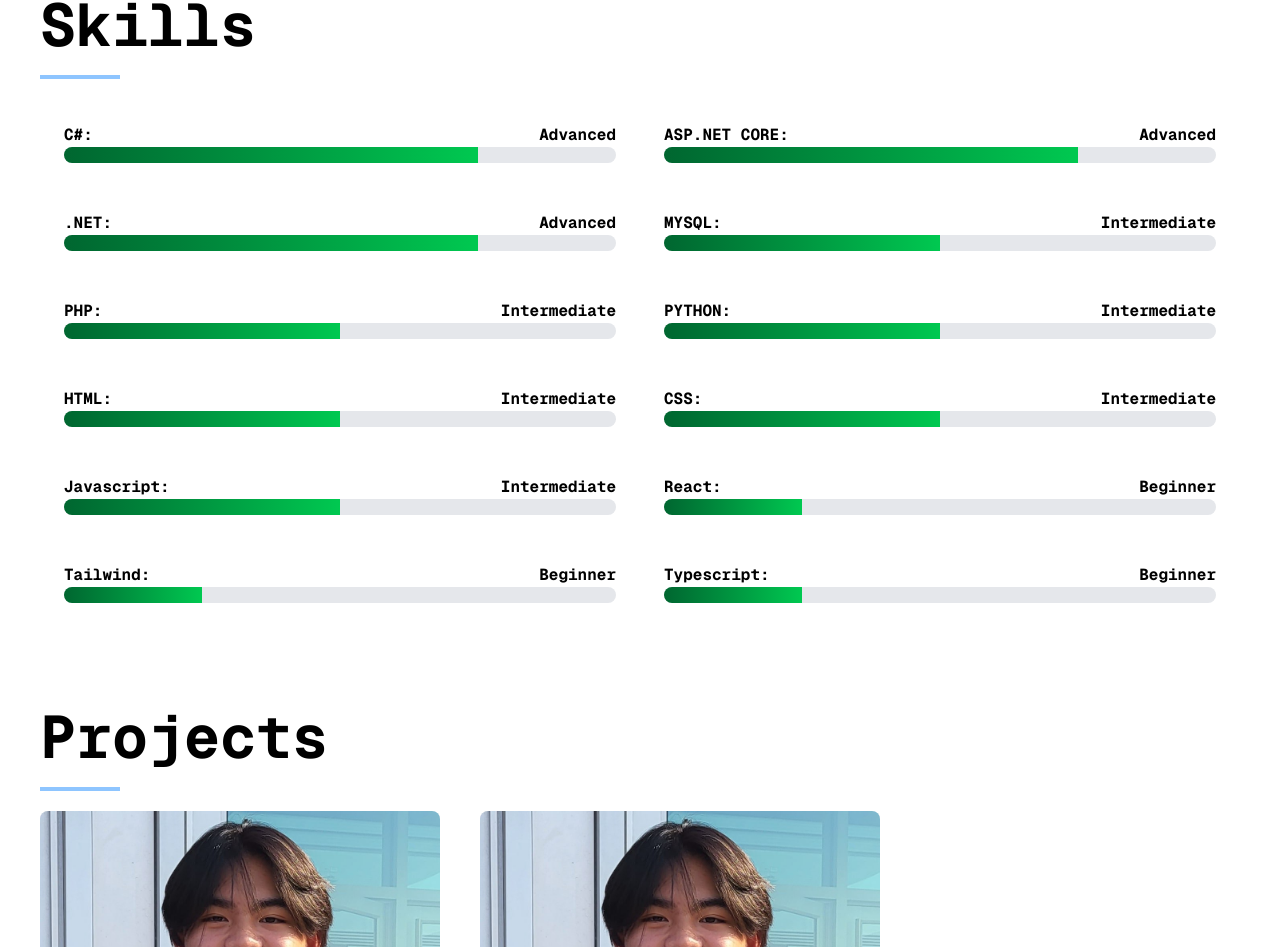
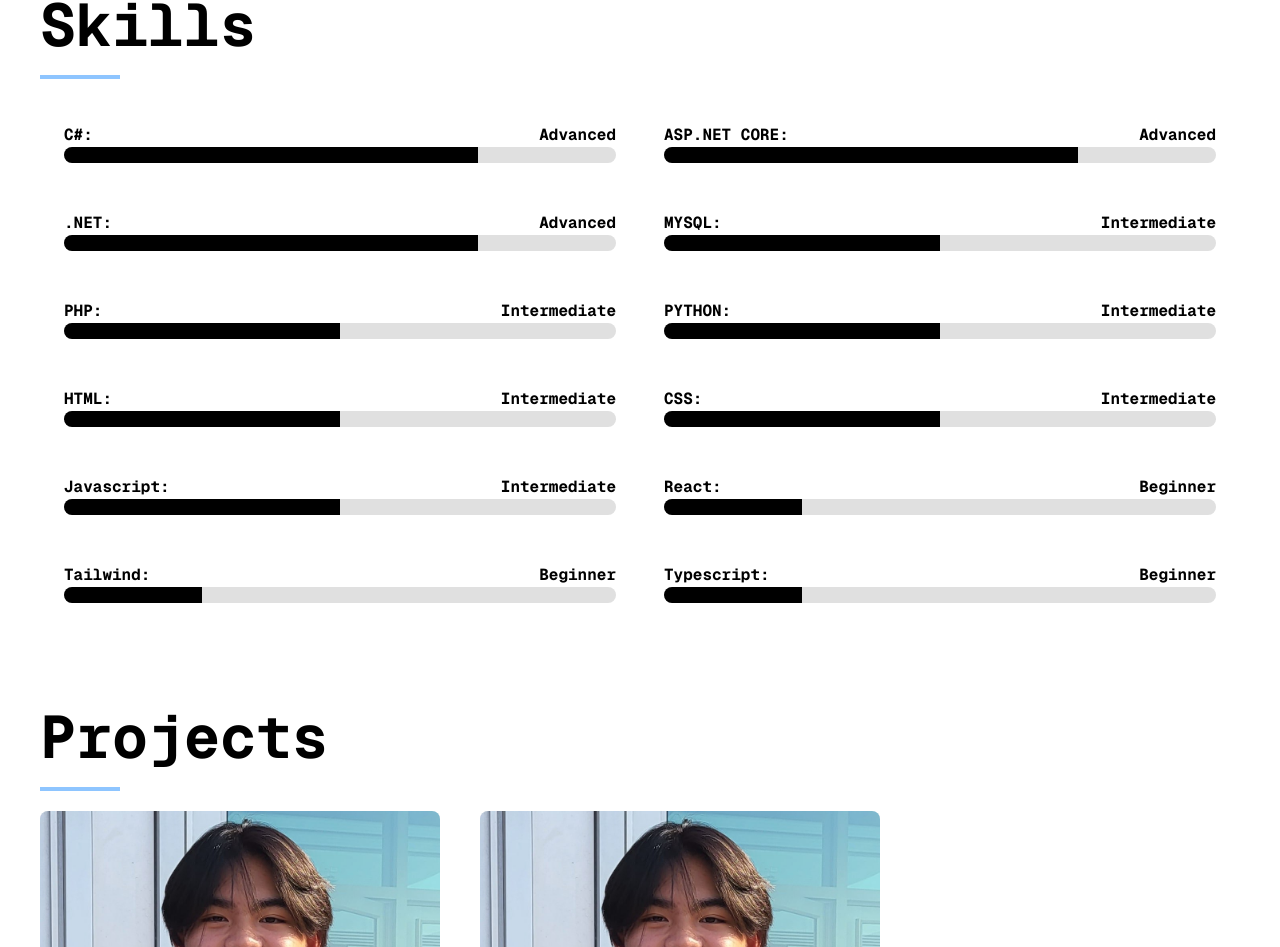
Before and after one commit to JohnNasitem/Website-Portfolio, a Next.js app in the folder Portfolio/: page / in a window 1280 px wide. Shown: the part 1105-2052 px from the top of the page. Built offline with nearby package versions, Linux system fonts and the light colour scheme.

Commit message:
made skill progress bar colours match with theme

```diff
--- a/Portfolio/src/components/progress-bar.tsx
+++ b/Portfolio/src/components/progress-bar.tsx
@@ -1,7 +1,8 @@
 const ProgressBar = ({ percent }: {percent: number}) => (
-    <div className="w-full h-4 bg-gray-200 rounded-full overflow-hidden">
+    <div className="w-full h-4 bg-[var(--color-bg-alt-accent)] rounded-full overflow-hidden">
       <div
-        className="h-full bg-gradient-to-r from-green-800 to-green-500"
+        // className="h-full bg-gradient-to-r from-[var(--color-bg-alt-accent)] to-[var(--color-bg-alt-accent)]"
+        className="h-full bg-[var(--color-foreground)]"
         style={{ width: `${percent}%` }}
       ></div>
     </div>
```
